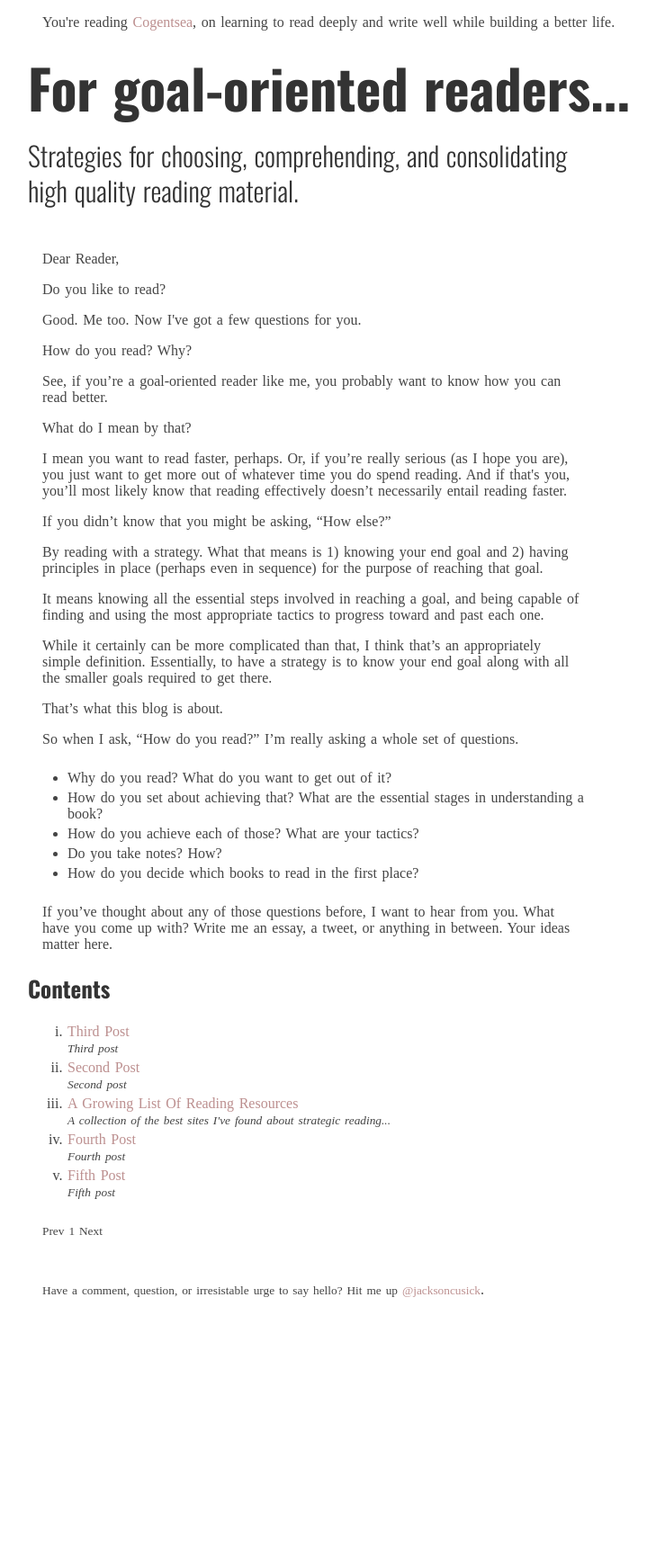
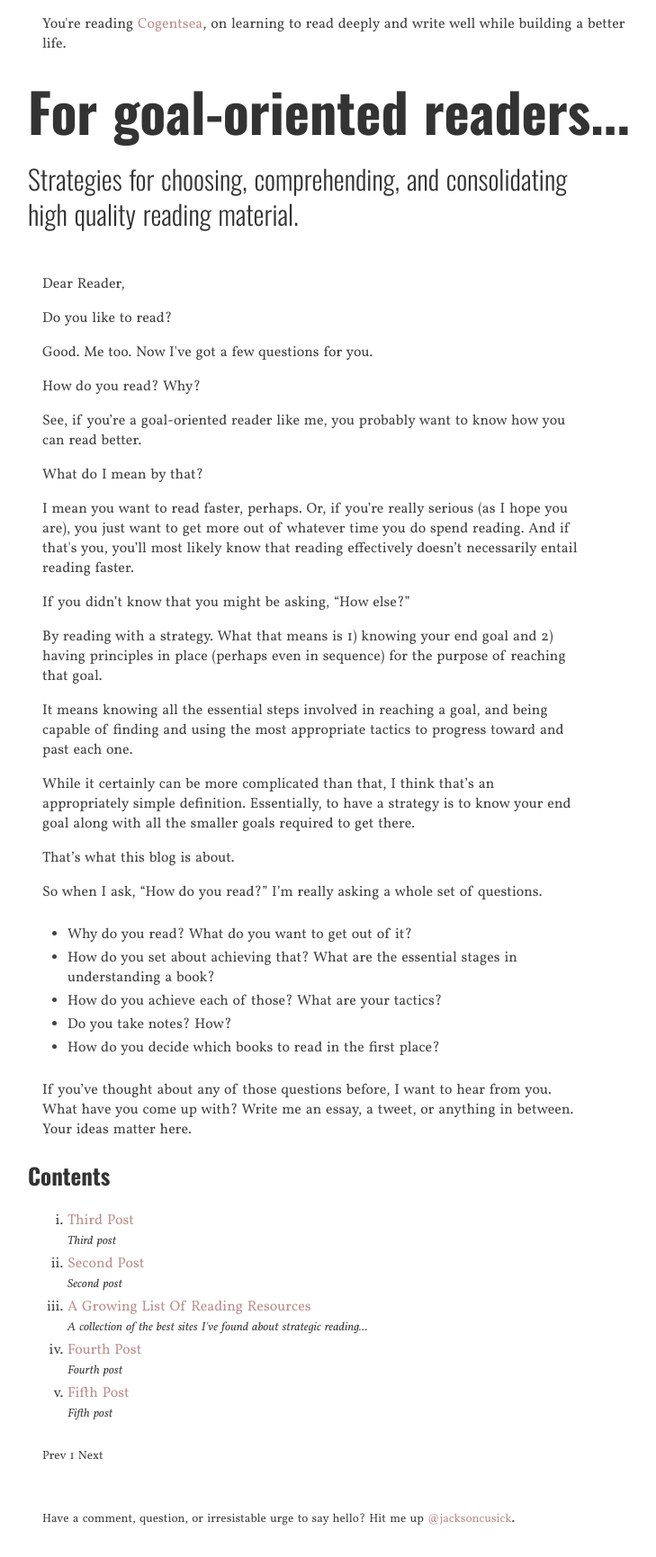
Before and after one commit to jacksoncusick/cogentsea, a Jekyll site: the page built from index.html, in a window 1280 px wide. Shown: the whole page at 90% size, without its empty margins (259-988 px from the left). Built offline with Jekyll 4.4.1, drawn with Linux system fonts in a browser that asks for light colours; some web fonts are replaced; the list of posts is cut into pages by our own code; before the commit the page ends 1475 px from its top, so only the background shows below that.

Commit message:
Updated og_main.css

```diff
--- a/stylesheets/og_main.css
+++ b/stylesheets/og_main.css
@@ -1,6 +1,6 @@
 /* typography */
 
-@import url(http://fonts.googleapis.com/css?family=Volkhov:400,400italic,700,700italic);
+@import url(http://fonts.googleapis.com/css?family=Vollkorn:400italic,700italic,400,700);
 
 @import url(http://fonts.googleapis.com/css?family=Oswald:400,700,300);
 
@@ -63,7 +63,7 @@ h3 {
 
 p, ul, ol {
 	max-width: 600px;
-	font-family: 'Volkhov', serif;
+	font-family: 'Vollkorn', serif;
 	font-size: 16px;
 	margin: 1.556em 0;
 	color: #444444;
```
